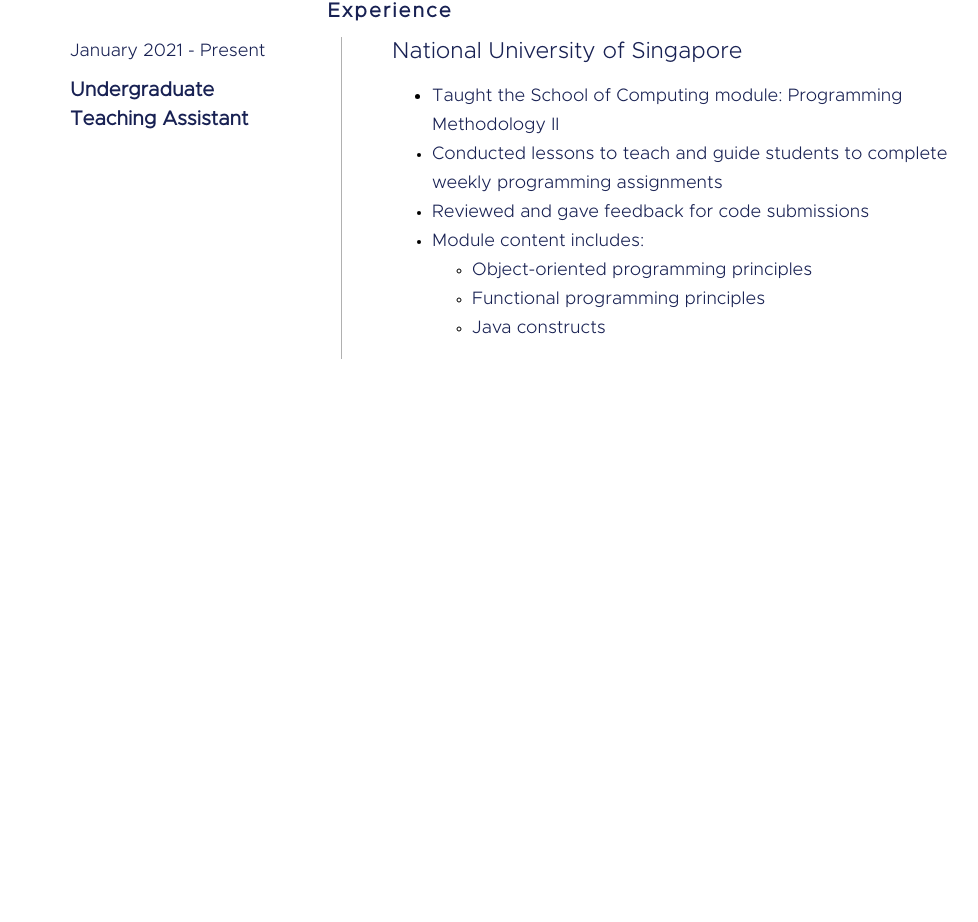
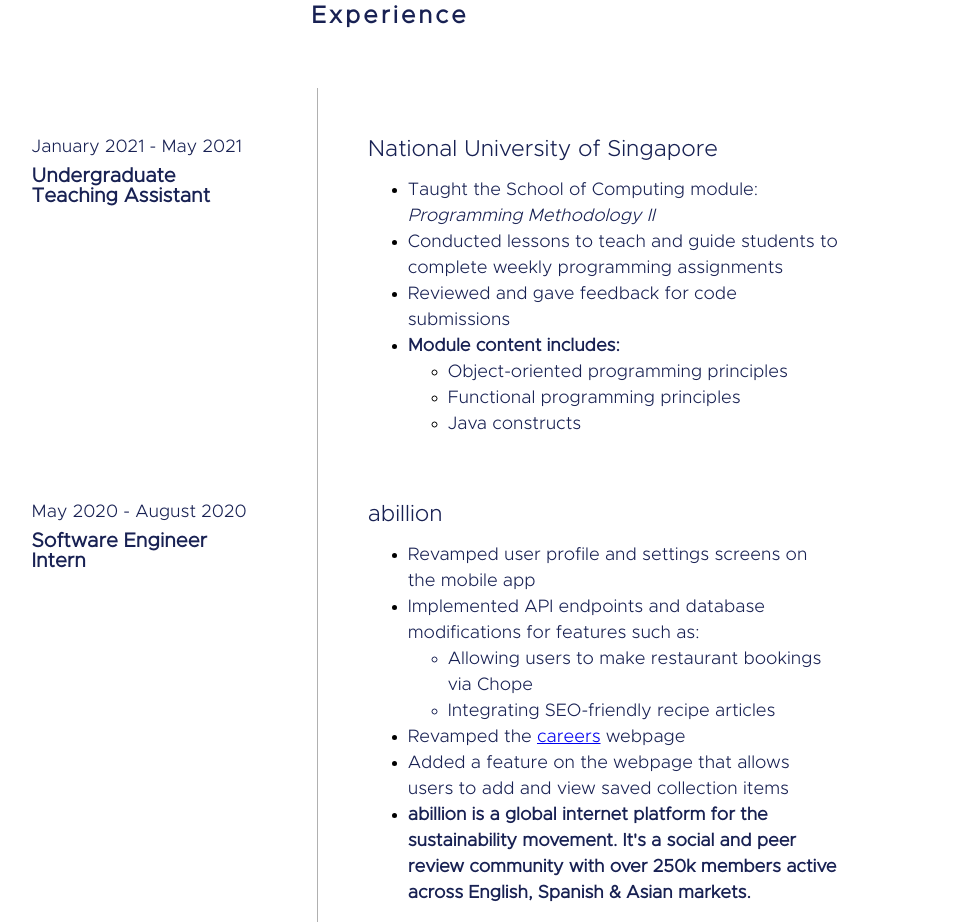
Before and after one commit to Silvernitro/portfolio, a React (Create React App) app in the folder portfolio/: page / in a window 1280 px wide. Shown: the part 1089-2011 px from the top of the page, without its empty margins (250-1228 px from the left). Before the commit the page ends 1448 px from the top, so only its background shows below. Built offline with nearby package versions, Linux system fonts and the light colour scheme.

Commit message:
Add experience section

```diff
--- a/portfolio/src/components/Experience.js
+++ b/portfolio/src/components/Experience.js
@@ -2,66 +2,48 @@
 import styled from 'styled-components'
 import SectionHeading from './SectionHeading'
 import Text from './Text'
+import TA from './Experiences/TA'
+import Abillion from './Experiences/Abillion'
+
+const SingleExperience = ({
+  date,
+  roleTitle,
+  title,
+  content,
+}) => (
+  <ExperienceContainer>
+    <LeftSection>
+      <Text style={{ fontSize: '18px', 'margin-bottom': '10px' }}>{date}</Text>
+      <Text style={{ fontSize: '20px', fontWeight: '800' }}>{roleTitle}</Text>
+    </LeftSection>
+
+    <VerticalDivider />
+
+    <RightSection>
+      <Text style={{ fontSize: '23px' }}>{title}</Text>
+      {content}
+    </RightSection>
+  </ExperienceContainer>
+)
 
 const Experience = () => (
   <Container>
-    <SectionHeading>Experience</SectionHeading>
+    <SectionHeading style={{ marginBottom: '60px' }}>Experience</SectionHeading>
 
     <Body>
+      <SingleExperience
+        date="January 2021 - May 2021"
+        roleTitle="Undergraduate Teaching Assistant"
+        title="National University of Singapore"
+        content={<TA />}
+      />
 
-      <LeftSection>
-        <ListText style={{ fontSize: '18px', 'margin-bottom': '10px' }}>January 2021 - Present</ListText>
-        <ListText style={{ fontSize: '20px', fontWeight: '800' }}>
-          Undergraduate Teaching Assistant
-        </ListText>
-      </LeftSection>
-
-      <VerticalDivider />
-
-      <RightSection>
-        <ListText style={{ fontSize: '23px' }}>National University of Singapore</ListText>
-        <ul>
-          <li style={{ fontSize: '20px' }}>
-            <ListText>
-              Taught the School of Computing module: Programming Methodology II
-            </ListText>
-          </li>
-          <li>
-            <ListText>
-              Conducted lessons to teach and guide students to complete weekly
-              programming assignments
-            </ListText>
-          </li>
-          <li>
-            <ListText>
-              Reviewed and gave feedback for code submissions
-            </ListText>
-          </li>
-          <li>
-            <ListText>
-              Module content includes:
-            </ListText>
-            <ul>
-              <li>
-                <ListText>
-                  Object-oriented programming principles
-                </ListText>
-              </li>
-              <li>
-                <ListText>
-                  Functional programming principles
-                </ListText>
-              </li>
-              <li>
-                <ListText>
-                  Java constructs
-                </ListText>
-              </li>
-            </ul>
-          </li>
-        </ul>
-      </RightSection>
-
+      <SingleExperience
+        date="May 2020 - August 2020"
+        roleTitle="Software Engineer Intern"
+        title="abillion"
+        content={<Abillion />}
+      />
     </Body>
 
   </Container>
@@ -78,14 +60,21 @@
 
 const Body = styled.div`
   display: flex;
+  flex-direction: column;
   width: 70%;
-  padding-left: 20%;
+`
+
+const ExperienceContainer = styled.div`
+  display: flex;
+  padding-left: 10%;
 `
 
 const LeftSection = styled.div`
+  width: 30%;
   display: flex;
   flex-direction: column;
   margin-right: 50px;
+  padding-top: 50px;
 `
 
 const VerticalDivider = styled.div`
@@ -94,11 +83,9 @@
 `
 
 const RightSection = styled.div`
+  width: 60%;
   display: flex;
   flex-direction: column;
   margin-left: 50px;
+  padding-top: 50px;
 `
-
-const ListText = styled(Text)`
-  line-height: 29px;
-`
--- /dev/null
+++ b/portfolio/src/components/Experiences/Abillion.js
@@ -0,0 +1,59 @@
+import React from 'react'
+import styled from 'styled-components'
+import Text from '../Text'
+
+const TA = () => (
+  <ul>
+    <ListItem>
+      <ListText>
+        Revamped user profile and settings screens on the mobile app
+      </ListText>
+    </ListItem>
+    <ListItem>
+      <ListText>
+        Implemented API endpoints and database modifications for features such as:
+        <ul>
+          <ListItem>
+            <ListText>
+              Allowing users to make restaurant bookings via Chope
+            </ListText>
+          </ListItem>
+          <ListItem>
+            <ListText>
+              Integrating SEO-friendly recipe articles
+            </ListText>
+          </ListItem>
+        </ul>
+      </ListText>
+    </ListItem>
+    <ListItem>
+      <ListText>
+        {'Revamped the '}
+        <a href="https://www.abillion.com/careers">careers</a>
+        {' webpage'}
+      </ListText>
+    </ListItem>
+    <ListItem>
+      <ListText>
+        Added a feature on the webpage that allows users to add and view saved collection items
+      </ListText>
+    </ListItem>
+    <ListItem>
+      <ListText style={{ fontWeight: '600' }}>
+        {`abillion is a global internet platform for the sustainability movement.
+        It's a social and peer review community with over 250k members active across English,
+        Spanish & Asian markets.`}
+      </ListText>
+    </ListItem>
+  </ul>
+)
+
+export default TA
+
+const ListItem = styled.li`
+  font-size: 18px;
+`
+
+const ListText = styled(Text)`
+  line-height: 26px;
+`
--- /dev/null
+++ b/portfolio/src/components/Experiences/TA.js
@@ -0,0 +1,58 @@
+import React from 'react'
+import styled from 'styled-components'
+import Text from '../Text'
+
+const TA = () => (
+  <ul>
+    <ListItem>
+      <ListText>
+        Taught the School of Computing module:
+        {' '}
+        <i>Programming Methodology II</i>
+      </ListText>
+    </ListItem>
+    <ListItem>
+      <ListText>
+        Conducted lessons to teach and guide students to complete weekly
+        programming assignments
+      </ListText>
+    </ListItem>
+    <ListItem>
+      <ListText>
+        Reviewed and gave feedback for code submissions
+      </ListText>
+    </ListItem>
+    <ListItem>
+      <ListText style={{ fontWeight: '600' }}>
+        Module content includes:
+      </ListText>
+      <ul>
+        <ListItem>
+          <ListText>
+            Object-oriented programming principles
+          </ListText>
+        </ListItem>
+        <ListItem>
+          <ListText>
+            Functional programming principles
+          </ListText>
+        </ListItem>
+        <ListItem>
+          <ListText>
+            Java constructs
+          </ListText>
+        </ListItem>
+      </ul>
+    </ListItem>
+  </ul>
+)
+
+export default TA
+
+const ListItem = styled.li`
+  font-size: 18px;
+`
+
+const ListText = styled(Text)`
+  line-height: 26px;
+`
--- a/portfolio/src/components/SectionHeading.js
+++ b/portfolio/src/components/SectionHeading.js
@@ -2,8 +2,8 @@
 import styled from 'styled-components'
 import globalStyles from '../styles'
 
-const SectionHeading = ({ children, styles }) => (
-  <Heading style={{ ...styles }}>
+const SectionHeading = ({ children, style }) => (
+  <Heading style={{ ...style }}>
     {children}
   </Heading>
 )
@@ -11,8 +11,8 @@
 export default SectionHeading
 
 const Heading = styled.h1`
-  font-size: 20px;
+  font-size: 24px;
   font-weight: 600;
-  letter-spacing: 0.1em;
+  letter-spacing: 0.13em;
   color: ${globalStyles.PRI_COLOR};
 `
```
